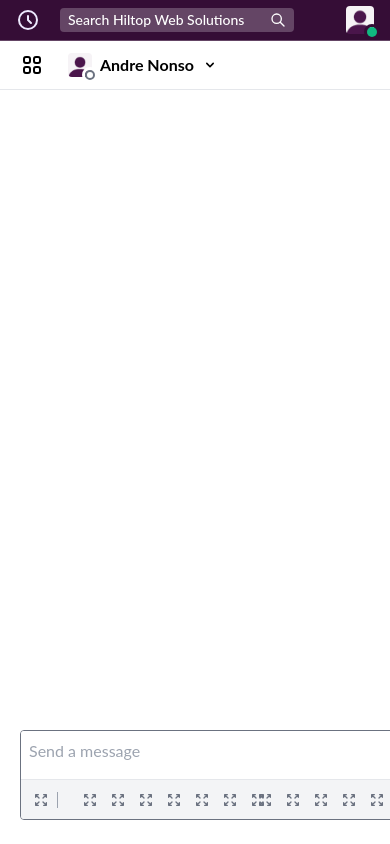
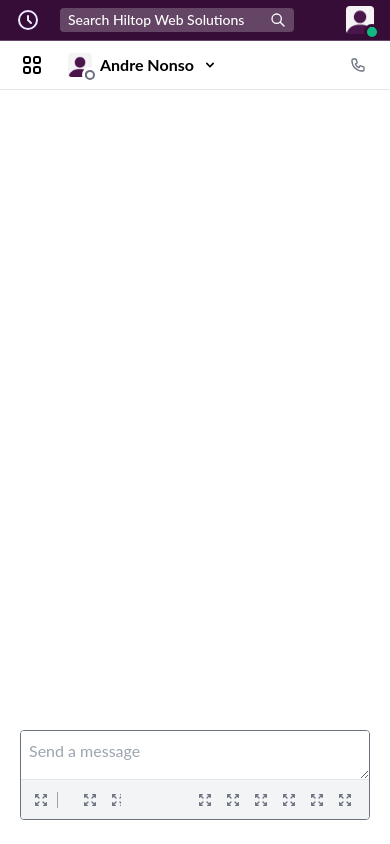
Before and after one commit to buchi-1996/Slack-build, a React (Create React App) app: page / in a window 390 px wide. Built offline with nearby package versions, Linux system fonts and the light colour scheme.

Commit message:
responsive chatbox

```diff
--- a/src/components/Chat.js
+++ b/src/components/Chat.js
@@ -49,7 +49,7 @@ const Chat = ({ isDrawerOpen, setIsDrawerOpen, isMobile, setIsMobile }) => {
                                     <path stroke-linecap="round" stroke-linejoin="round" stroke-width="2" d="M4 8V4m0 0h4M4 4l5 5m11-1V4m0 0h-4m4 0l-5 5M4 16v4m0 0h4m-4 0l5-5m11 5l-5-5m5 5v-4m0 4h-4" />
                                 </svg>
                             </button>
-                            <div className="flex flex-row items-center space-x-3 pl-6 text-gray-500 pr-3 truncate w-44 min-w-full">
+                            <div className="flex flex-row items-center space-x-3 pl-6 text-gray-500 pr-3 truncate w-16 md:w-auto sm:min-w-full">
                                 <button>
                                     <svg xmlns="http://www.w3.org/2000/svg" class="h-4 w-4" fill="none" viewBox="0 0 24 24" stroke="currentColor">
                                         <path stroke-linecap="round" stroke-linejoin="round" stroke-width="2" d="M4 8V4m0 0h4M4 4l5 5m11-1V4m0 0h-4m4 0l-5 5M4 16v4m0 0h4m-4 0l5-5m11 5l-5-5m5 5v-4m0 4h-4" />
```
